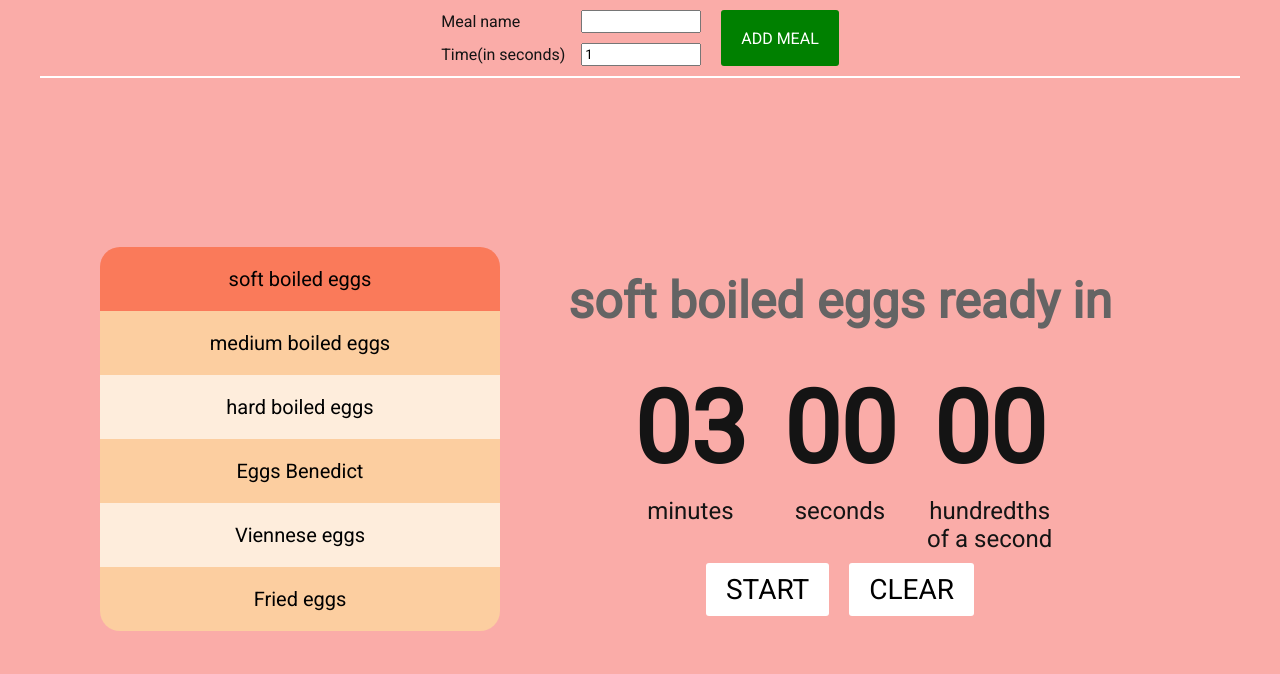
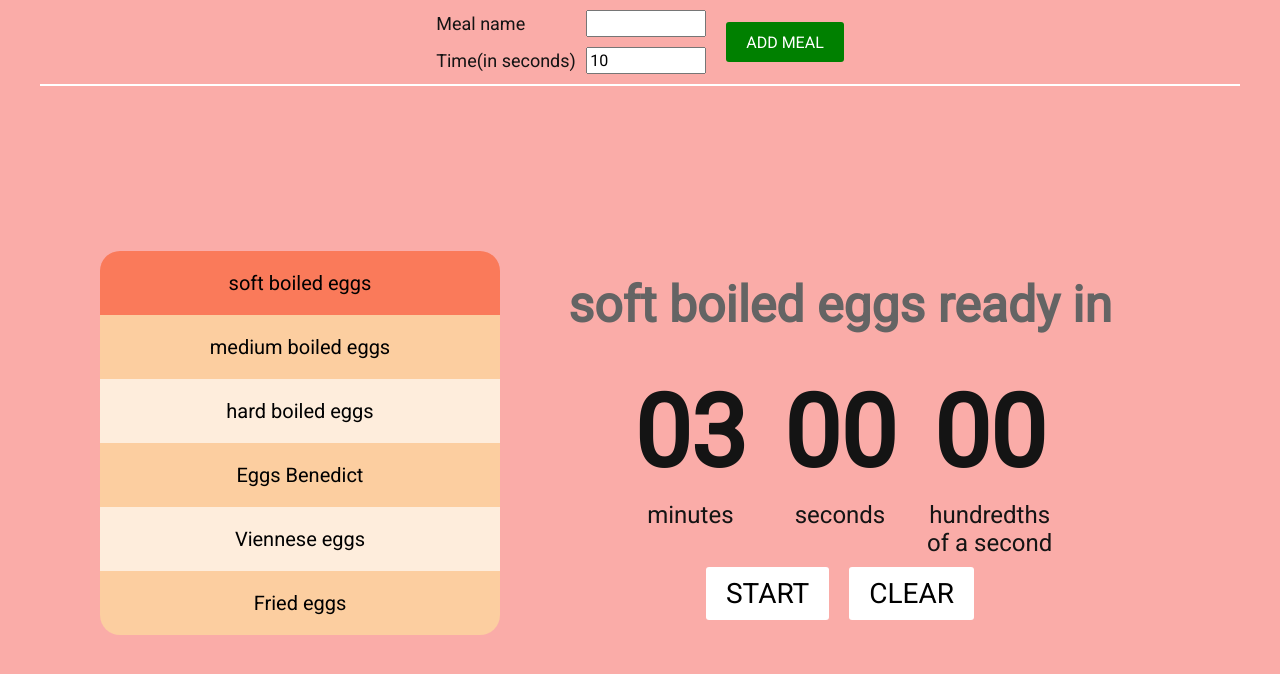
Before and after one commit to wasiak93/cooking-timer, a React (Create React App) app: page / in a window 1280 px wide. Shown: the top 674 px of the page. Built offline with nearby package versions, Linux system fonts and the light colour scheme.

Commit message:
change button and label size in Form

```diff
--- a/src/App.js
+++ b/src/App.js
@@ -35,7 +35,7 @@ const App = () => {
       id: 1,
       text: "Time(in seconds)",
       idValue: "time",
-      value: 1,
+      value: 10,
       type: "number",
       info: " time more then 10 seconds!",
     },
@@ -114,7 +114,9 @@ const App = () => {
 
       setMealId(newId);
       const newInputsArray = inputsArray.map((input) =>
-        input.type === "text" ? { ...input, value: "" } : { ...input, value: 0 }
+        input.type === "text"
+          ? { ...input, value: "" }
+          : { ...input, value: 10 }
       );
       setInputsArray(newInputsArray);
     }
--- a/src/Button/Button.css
+++ b/src/Button/Button.css
@@ -6,13 +6,13 @@
   outline: none;
   border-radius: 3px;
   cursor: pointer;
-  transition: .3s;
-  background-color: #FCCEA0;
-  font-family: 'Roboto', sans-serif;
+  transition: 0.3s;
+  background-color: #fccea0;
+  font-family: "Roboto", sans-serif;
 }
 
 .button:hover {
-  background-color: #EDBA87;
+  background-color: #edba87;
 }
 
 .console__button,
@@ -27,7 +27,7 @@
 .button--active,
 .button--active:nth-child(odd),
 .header .button--active:hover {
-  background-color: #FA7A5A;
+  background-color: #fa7a5a;
 }
 
 .alarm__button {
@@ -45,7 +45,7 @@
   font-size: 14px;
 }
 
-@media (min-width:1200px) {
+@media (min-width: 1200px) {
   .header__button {
     width: 100%;
     margin: 0px;
@@ -55,16 +55,16 @@
   }
 
   .header__button:nth-child(odd):hover {
-    background-color: #EDBA87;
+    background-color: #edba87;
   }
 
   .header__button:nth-child(odd) {
-    background-color: #FEEDDC;
+    background-color: #feeddc;
   }
 
   .button--active:nth-child(odd),
   .header .button--active:hover {
-    background-color: #FA7A5A
+    background-color: #fa7a5a;
   }
 
   .console__button,
@@ -75,6 +75,7 @@
 
   .form__button {
     font-size: 16px;
+    height: 40px;
   }
 
   .alarm__button {
--- a/src/Form/Form.css
+++ b/src/Form/Form.css
@@ -2,6 +2,7 @@
   display: flex;
   flex-wrap: wrap;
   justify-content: center;
+  align-items: center;
   width: 100%;
   border-bottom: 2px solid rgb(255, 255, 255);
 }
@@ -15,13 +16,14 @@
 }
 
 .label {
-  width: 140px;
+  width: 150px;
   display: inline-block;
-  font-size: 16px;
+  font-size: 18px;
 }
 
 .input {
   width: 120px;
   font-family: 'Roboto', sans-serif;
+  font-size: 16px;
   padding: 2px;
 }
```
